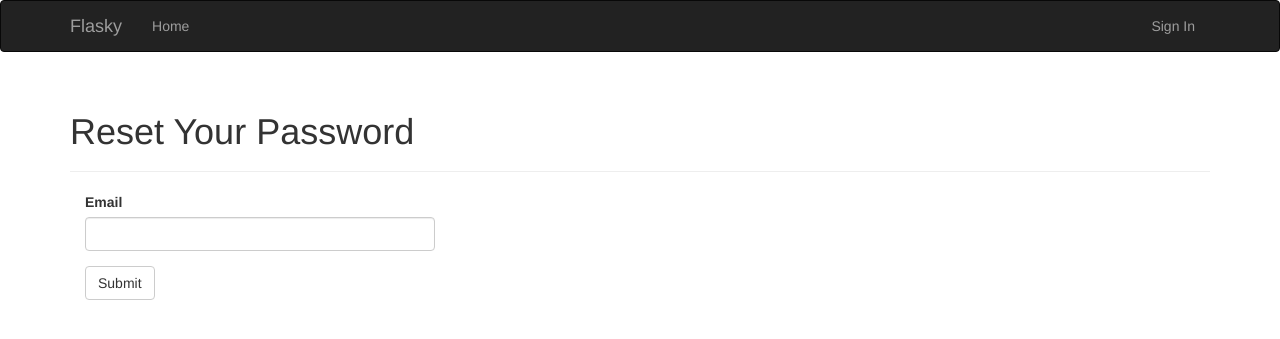
After one commit to acreath/hijoy, a Flask app: page /auth/resetpassword in a window 1280 px wide. The commit adds this page. Shown: the top 339 px of the page. Run offline with Flask 2, Linux system fonts and the light colour scheme; some libraries are stand-ins or nearby versions.

Commit message:
增加实现修改密码和重设密码

```diff
--- a/flasky/app/auth/forms.py
+++ b/flasky/app/auth/forms.py
@@ -36,3 +36,17 @@ class ChangepasswordForm(Form):
     password2 = PasswordField('Confirm new password',
                               validators=[Required()])
     submit = SubmitField('submit')
+
+
+#用户重设密码表单1:填写邮箱
+class ResetPasswordRequestForm(Form):
+    email = StringField('Email', validators=[Required(), Length(1, 64),
+                                                Email()])
+
+    submit = SubmitField('Submit')
+
+#用户输入新密码的表单
+class ResetPasswordForm(Form):
+    new_password = PasswordField('New Password', validators=[Required(),EqualTo('password2', message='Passwords must match.')])
+    password2 = PasswordField('Confirm Password', validators=[Required()])
+    submit = SubmitField('Submit')
--- a/flasky/app/auth/views.py
+++ b/flasky/app/auth/views.py
@@ -2,7 +2,8 @@ from flask import render_template, redirect, request, url_for, flash
 from . import auth
 from flask_login import login_user, login_required, logout_user, UserMixin
 from ..models import User
-from .forms import LoginForm, RegistrationForm, ChangepasswordForm
+from .forms import LoginForm, RegistrationForm, ChangepasswordForm,\
+    ResetPasswordForm,ResetPasswordRequestForm
 from .. import db
 from ..email import send_email
 from flask_login import current_user
@@ -110,3 +111,36 @@ def changepassword():
         else:
             flash('Invalid password.')
     return render_template('auth/change_password.html',form=form)
+
+@auth.route('/auth/resetpassword', methods=['GET', 'POST'])
+def reset_password_req():
+    if not current_user.is_anonymous:
+        return redirect(url_for('main.index'))
+    form = ResetPasswordRequestForm()
+    if form.validate_on_submit():
+        user = User.query.filter_by(email = form.email.data).first()
+        if user is not None:
+            token = user.generate_reset_token()
+            send_email(user.email, 'Reset Your Password',
+                       'auth/email/reset_password',
+                                user=user, token=token)
+
+            flash('A confirmation email has been sent to you by email.')
+            return redirect(url_for('auth.login'))
+        else:
+            flash('Invliad email')
+    return render_template('auth/reset_password.html', form=form)
+
+@auth.route('/auth/resetpassword/<token>', methods=['GET','POST'])
+def reset_password(token):
+    if not current_user.is_anonymous:
+        return redirect(url_for('main.index'))
+    form = ResetPasswordForm()
+    if form.validate_on_submit():
+        if User.reset_password(token, form.new_password.data):
+            db.session.commit()
+            flash('Your password has been updated.')
+            return redirect(url_for('auth.login'))
+        else:
+            return redirect(url_for('main.index'))
+    return render_template('auth/reset_password.html', form=form)
--- a/flasky/app/templates/auth/login.html
+++ b/flasky/app/templates/auth/login.html
@@ -13,6 +13,12 @@
             <a href="{{ url_for('auth.register') }}"> Click here to register
             </a>
         </p>
+
+        <p>
+            Forget password
+            <a href="{{ url_for('auth.reset_password_req') }}"> Click here to reset password
+            </a>
+        </p>
     </div>
 
 
--- /dev/null
+++ b/flasky/app/templates/auth/reset_password.html
@@ -0,0 +1,13 @@
+{% extends "base.html" %}
+{% import "bootstrap/wtf.html" as wtf %}
+
+{% block title %}Flasky - Password Reset{% endblock %}
+
+{% block page_content %}
+<div class="page-header">
+    <h1>Reset Your Password</h1>
+</div>
+<div class="col-md-4">
+    {{ wtf.quick_form(form) }}
+</div>
+{% endblock %}
```
Also changed, not shown: flasky/app/models.py (+19 -0 lines), flasky/app/templates/auth/email/reset_password.html (added, +8 -0 lines), flasky/app/templates/auth/email/reset_password.txt (added, +13 -0 lines).
